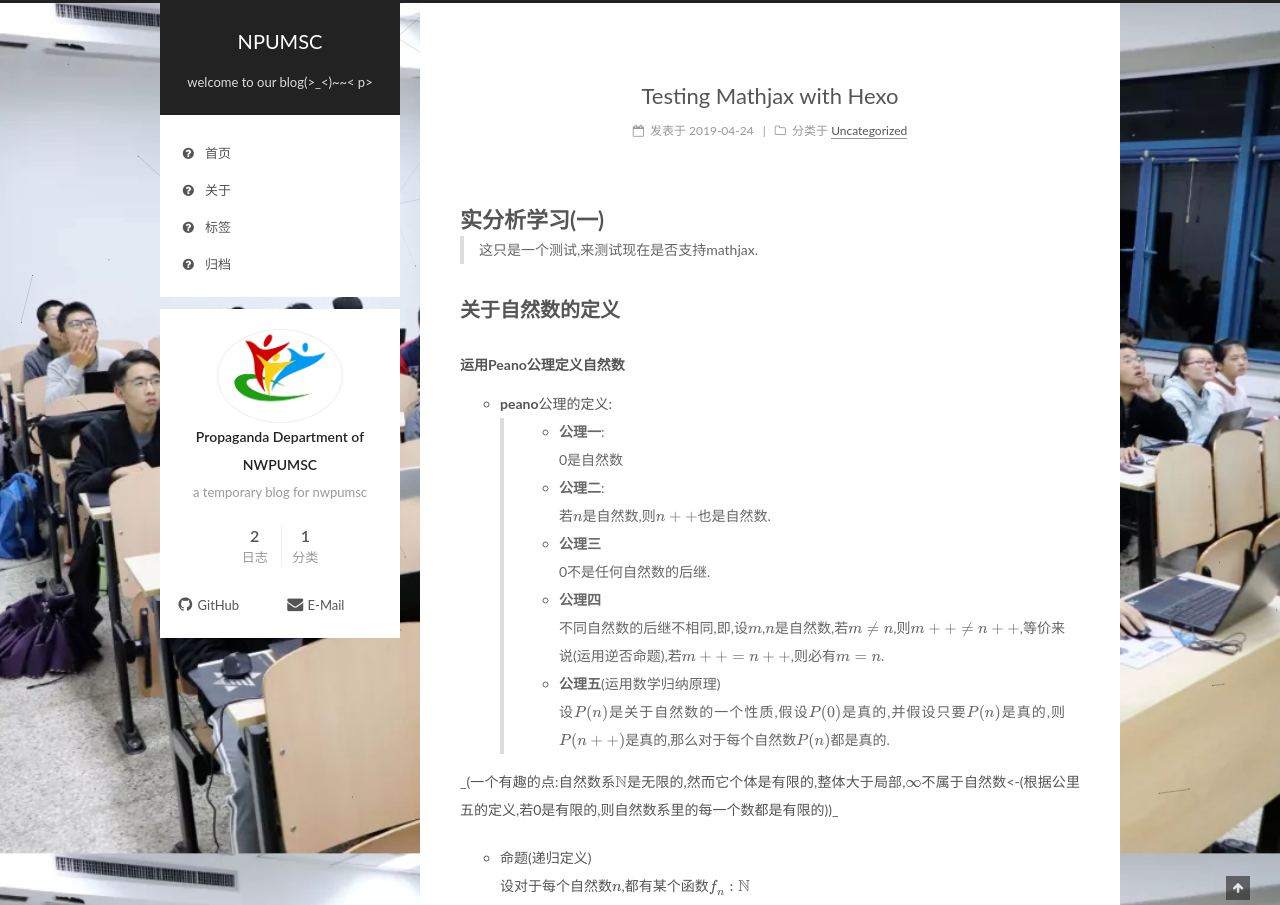
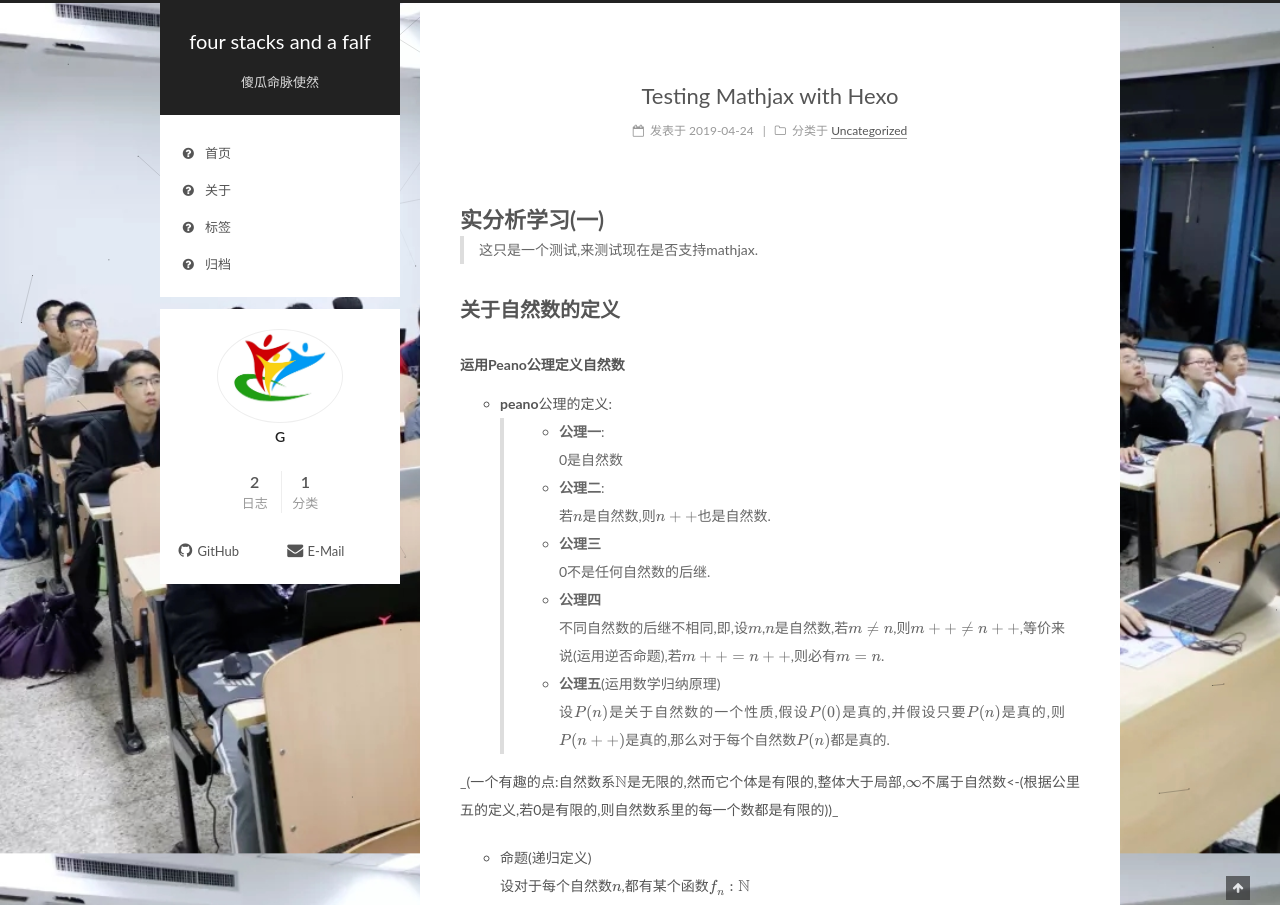
Before and after one commit to JialuGong/jialugong.github.io, a plain HTML site: page index.html in a window 1280 px wide. Shown: the top 905 px of the page. Drawn offline with nearby package versions, Linux system fonts and the light colour scheme; some packages are replaced by stand-ins of ours; no server answers.

Commit message:
Site updated: 2019-04-24 22:24:33

```diff
--- a/css/main.css
+++ b/css/main.css
@@ -1826,7 +1826,7 @@ pre .javascript .function {
   width: 4px;
   height: 4px;
   border-radius: 50%;
-  background: #ff914d;
+  background: #299cc3;
 }
 .links-of-blogroll {
   font-size: 13px;
--- a/index.html
+++ b/index.html
@@ -79,17 +79,13 @@
 
 
 
-<meta name="description" content="a temporary blog for nwpumsc">
-<meta name="keywords" content="nwpumsc">
 <meta property="og:type" content="website">
-<meta property="og:title" content="NPUMSC">
+<meta property="og:title" content="four stacks and a falf">
 <meta property="og:url" content="https://jialugong.github.io/index.html">
-<meta property="og:site_name" content="NPUMSC">
-<meta property="og:description" content="a temporary blog for nwpumsc">
+<meta property="og:site_name" content="four stacks and a falf">
 <meta property="og:locale" content="zh-Hans">
 <meta name="twitter:card" content="summary">
-<meta name="twitter:title" content="NPUMSC">
-<meta name="twitter:description" content="a temporary blog for nwpumsc">
+<meta name="twitter:title" content="four stacks and a falf">
 
 
 
@@ -125,7 +121,7 @@
 
 
 
-  <title>NPUMSC</title>
+  <title>four stacks and a falf</title>
 
 
 
@@ -155,14 +151,14 @@
     <div class="custom-logo-site-title">
       <a href="/jialugong.github.io/" class="brand" rel="start">
         <span class="logo-line-before"><i></i></span>
-        <span class="site-title">NPUMSC</span>
+        <span class="site-title">four stacks and a falf</span>
         <span class="logo-line-after"><i></i></span>
       </a>
     </div>
 
-        <p class="site-subtitle">welcome to our blog(>_<)~~< p>
+        <p class="site-subtitle">傻瓜命脉使然</p>
 
-  </)~~<></p></div>
+  </div>
 
   <div class="site-nav-toggle">
     <button>
@@ -255,13 +251,13 @@
     <link itemprop="mainEntityOfPage" href="https://jialugong.github.io/jialugong.github.io/2019/04/24/math/">
 
     <span hidden itemprop="author" itemscope itemtype="http://schema.org/Person">
-      <meta itemprop="name" content="Propaganda Department of NWPUMSC">
+      <meta itemprop="name" content="G">
       <meta itemprop="description" content>
       <meta itemprop="image" content="/jialugong.github.io/images/avatar.png">
     </span>
 
     <span hidden itemprop="publisher" itemscope itemtype="http://schema.org/Organization">
-      <meta itemprop="name" content="NPUMSC">
+      <meta itemprop="name" content="four stacks and a falf">
     </span>
 
 
@@ -415,13 +411,13 @@
     <link itemprop="mainEntityOfPage" href="https://jialugong.github.io/jialugong.github.io/2019/04/23/welcome/">
 
     <span hidden itemprop="author" itemscope itemtype="http://schema.org/Person">
-      <meta itemprop="name" content="Propaganda Department of NWPUMSC">
+      <meta itemprop="name" content="G">
       <meta itemprop="description" content>
       <meta itemprop="image" content="/jialugong.github.io/images/avatar.png">
     </span>
 
     <span hidden itemprop="publisher" itemscope itemtype="http://schema.org/Organization">
-      <meta itemprop="name" content="NPUMSC">
+      <meta itemprop="name" content="four stacks and a falf">
     </span>
 
 
@@ -556,10 +552,10 @@
         <div class="site-overview">
           <div class="site-author motion-element" itemprop="author" itemscope itemtype="http://schema.org/Person">
 
-              <img class="site-author-image" itemprop="image" src="/jialugong.github.io/images/avatar.png" alt="Propaganda Department of NWPUMSC">
+              <img class="site-author-image" itemprop="image" src="/jialugong.github.io/images/avatar.png" alt="G">
 
-              <p class="site-author-name" itemprop="name">Propaganda Department of NWPUMSC</p>
-              <p class="site-description motion-element" itemprop="description">a temporary blog for nwpumsc</p>
+              <p class="site-author-name" itemprop="name">G</p>
+              <p class="site-description motion-element" itemprop="description"></p>
           </div>
 
           <nav class="site-state motion-element">
@@ -639,7 +635,7 @@
   <span class="with-love">
     <i class="fa fa-user"></i>
   </span>
-  <span class="author" itemprop="copyrightHolder">Propaganda Department of NWPUMSC</span>
+  <span class="author" itemprop="copyrightHolder">G</span>
 
 
 </div>
```
Also changed, not shown: 2019/04/23/welcome/index.html (+11 -12 lines), 2019/04/24/math/index.html (+11 -12 lines), archives/2019/04/index.html (+11 -15 lines), archives/2019/index.html (+11 -15 lines), archives/index.html (+11 -15 lines), categories/Uncategorized/index.html (+11 -15 lines), categories/index.html (+9 -13 lines).
